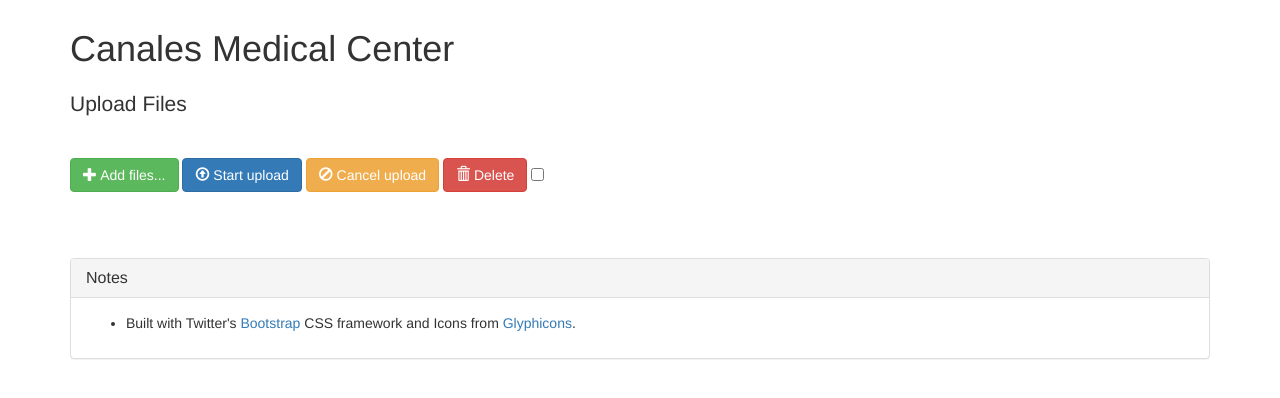
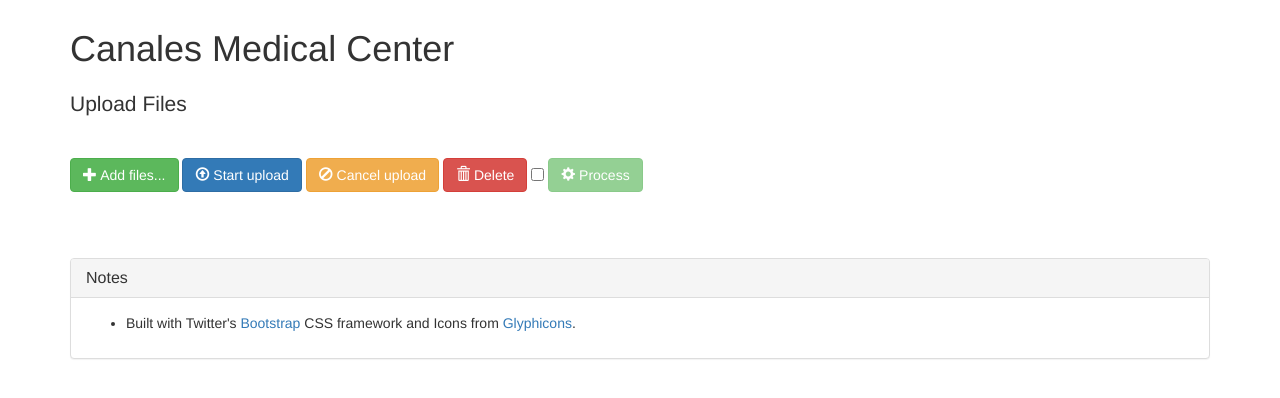
Before and after one commit to semitki/canales, a Django app: page /upload/new/ in a window 1280 px wide. Shown: the part 51-449 px from the top of the page. Run offline with Django 3.2, Linux system fonts and the light colour scheme; data that the repository does not hold is empty; some libraries are stand-ins or nearby versions.

Commit message:
UPDATE removed code which was triggering the fileupload on page load.
UPDATE Added a Process disabled process button, it enables on successful file uploads

```diff
--- a/fileupload/static/js/main.js
+++ b/fileupload/static/js/main.js
@@ -60,6 +60,11 @@ $(function () {
     .on('fileuploadsend', function(e, data) {
       data.data.set('file_type',
         dominator.files.get(data.data.get('file').name.split('.')[0]).type);
+    })
+    .on('fileuploadcompleted', function(e, data) {
+     $('#fileupload_controls .process').removeAttr('disabled');
+      console.log('subidos');
+      console.log(data);
     });
 
     // Enable iframe cross-domain access via redirect option:
@@ -73,19 +78,19 @@ $(function () {
     );
 
     // Load existing files:
-    $('#fileupload').addClass('fileupload-processing');
-    $.ajax({
-        // Uncomment the following to send cross-domain cookies:
-        //xhrFields: {withCredentials: true},
-        //url: $('#fileupload').fileupload('option', 'url'),
-        url: '/upload/view/',
-        dataType: 'json',
-        context: $('#fileupload')[0]
-    }).always(function () {
-        $(this).removeClass('fileupload-processing');
-    }).done(function (result) {
-        $(this).fileupload('option', 'done')
-            .call(this, null, {result: result});
-    });
+/*    $('#fileupload').addClass('fileupload-processing');*/
+    //$.ajax({
+        //// Uncomment the following to send cross-domain cookies:
+        ////xhrFields: {withCredentials: true},
+        ////url: $('#fileupload').fileupload('option', 'url'),
+        //url: '/upload/view/',
+        //dataType: 'json',
+        //context: $('#fileupload')[0]
+    //}).always(function () {
+        //$(this).removeClass('fileupload-processing');
+    //}).done(function (result) {
+        //$(this).fileupload('option', 'done')
+            //.call(this, null, {result: result});
+    //});
 
 });
--- a/fileupload/templates/fileupload/picture_form.html
+++ b/fileupload/templates/fileupload/picture_form.html
@@ -14,7 +14,7 @@
         <!--<noscript><input type="hidden" name="redirect" value="http://blueimp.github.io/jQuery-File-Upload/"></noscript>-->
         <!-- The fileupload-buttonbar contains buttons to add/delete files and start/cancel the upload -->
         <div class="row fileupload-buttonbar">
-            <div class="col-lg-7">
+            <div class="col-lg-7" id="fileupload_controls">
                 <!-- The fileinput-button span is used to style the file input field as button -->
                 <span class="btn btn-success fileinput-button">
                     <i class="glyphicon glyphicon-plus"></i>
@@ -36,6 +36,10 @@
                 <input type="checkbox" class="toggle">
                 <!-- The loading indicator is shown during file processing -->
                 <span class="fileupload-loading"></span>
+                <button type="button" class="btn btn-success process" disabled="disabled">
+                    <i class="glyphicon glyphicon-cog"></i>
+                    <span>Process</span>
+                </button>
             </div>
             <!-- The global progress information -->
             <div class="col-lg-5 fileupload-progress fade">
```
